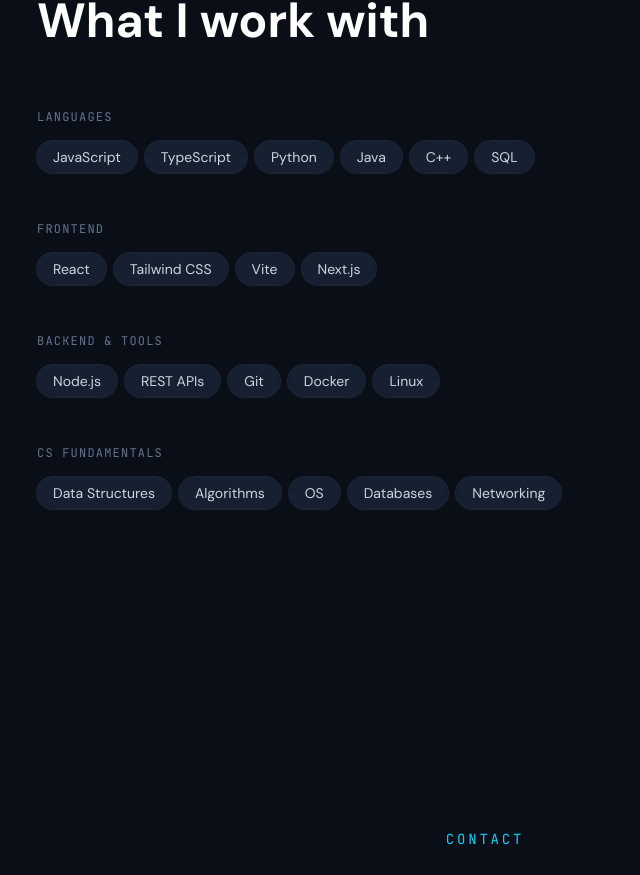
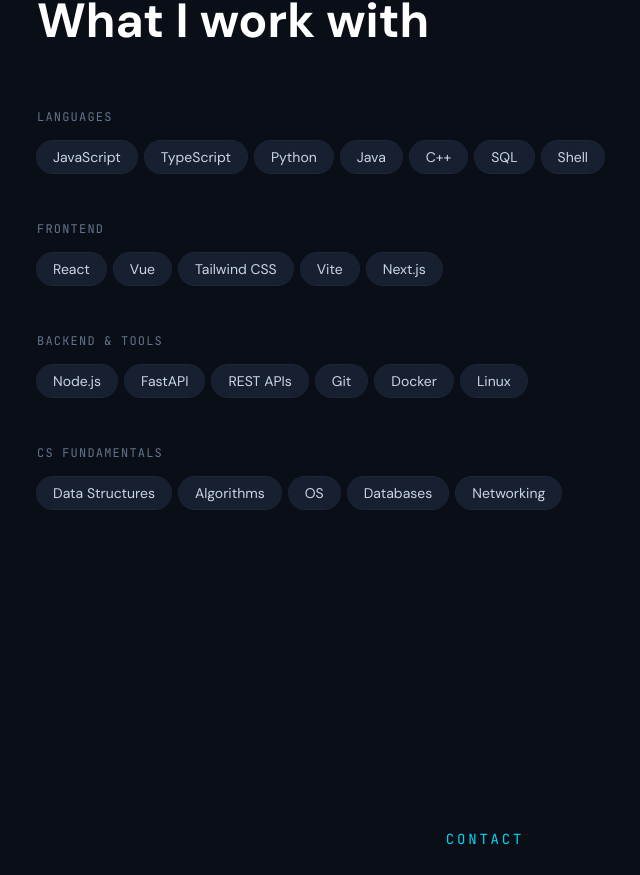
Before and after one commit to cnguyen4378/cnguyen4378.github.io, a React (Vite) app: page / in a window 1280 px wide. Shown: the part 4533-5408 px from the top of the page, without its empty margins (155-795 px from the left). Built offline with nearby package versions, Linux system fonts and the light colour scheme.

Commit message:
feat: add Shell, Vue, and FastAPI to skills list

```diff
--- a/src/components/Skills.jsx
+++ b/src/components/Skills.jsx
@@ -4,9 +4,9 @@
 const vp = { once: true, margin: '-60px' }
 
 const skillGroups = [
-  { title: 'Languages', items: ['JavaScript', 'TypeScript', 'Python', 'Java', 'C++', 'SQL'] },
-  { title: 'Frontend', items: ['React', 'Tailwind CSS', 'Vite', 'Next.js'] },
-  { title: 'Backend & Tools', items: ['Node.js', 'REST APIs', 'Git', 'Docker', 'Linux'] },
+  { title: 'Languages', items: ['JavaScript', 'TypeScript', 'Python', 'Java', 'C++', 'SQL', 'Shell'] },
+  { title: 'Frontend', items: ['React', 'Vue', 'Tailwind CSS', 'Vite', 'Next.js'] },
+  { title: 'Backend & Tools', items: ['Node.js', 'FastAPI', 'REST APIs', 'Git', 'Docker', 'Linux'] },
   { title: 'CS Fundamentals', items: ['Data Structures', 'Algorithms', 'OS', 'Databases', 'Networking'] },
 ]
 
```
